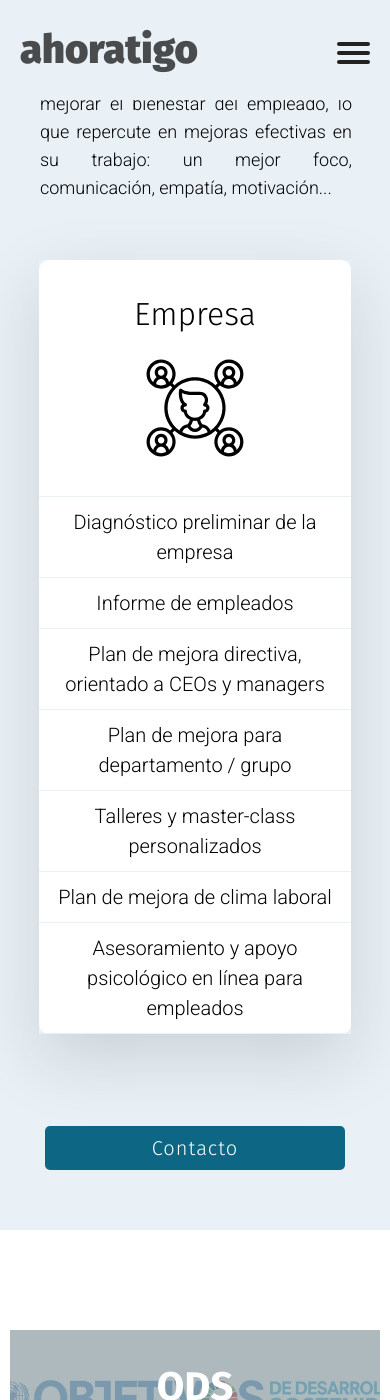
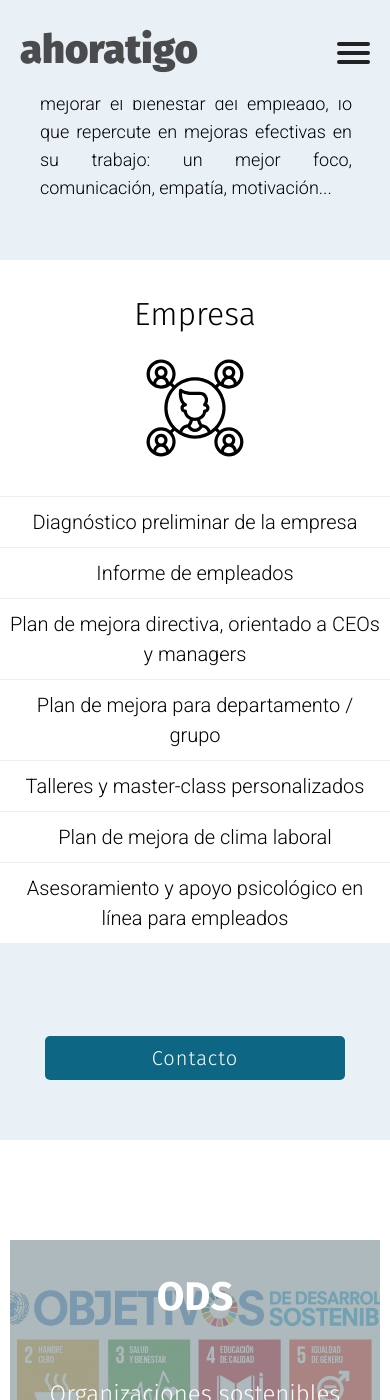
Before and after one commit to sukabal/sukabal.github.io, a Jekyll site: the page built from servicios.html, in a window 390 px wide and 1400 px high, scrolled down 798 px. Built offline with Jekyll 4.4.1, drawn with Linux system fonts in a browser that asks for light colours.

Commit message:
feat: adjust table to full width in mobile

```diff
--- a/_sass/pages/_services.scss
+++ b/_sass/pages/_services.scss
@@ -143,6 +143,10 @@ div.anchor {
     margin-right: auto;
     max-width: 600px;
     box-shadow: 0 1.5rem 4rem rgba(34, 34, 34, 0.15);
+    @include respond(mobile) {
+      width: 100%;
+      box-shadow: none;
+    }
   }
 
   &__use-cases {
@@ -152,6 +156,10 @@ div.anchor {
     padding-left: 0 !important;
     border-radius: 10px;
     background-color: white;
+
+    @include respond(mobile) {
+      border-radius: 0px;
+    }
 
     &-title {
       font-family: $font-family-title;
```
